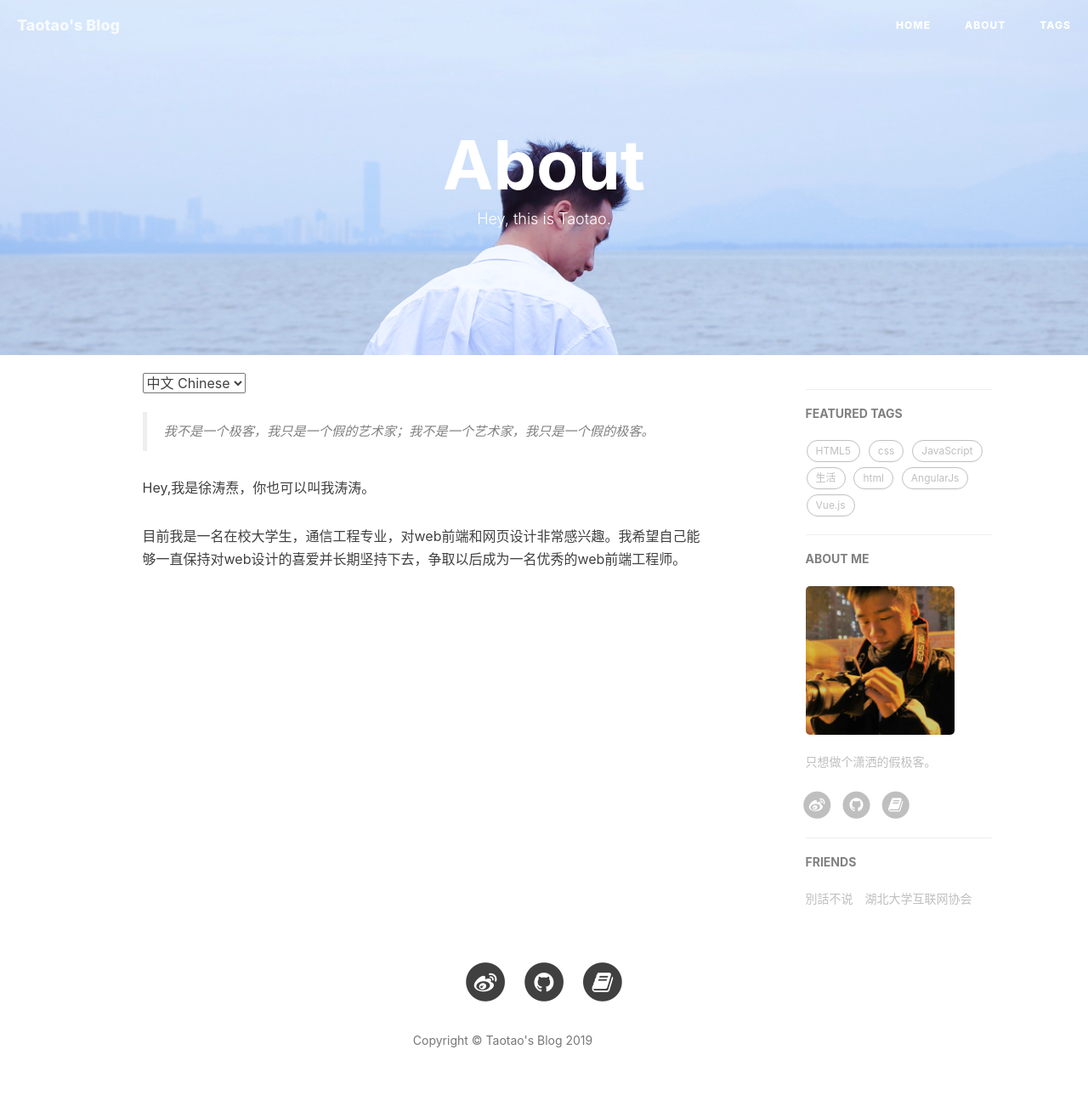
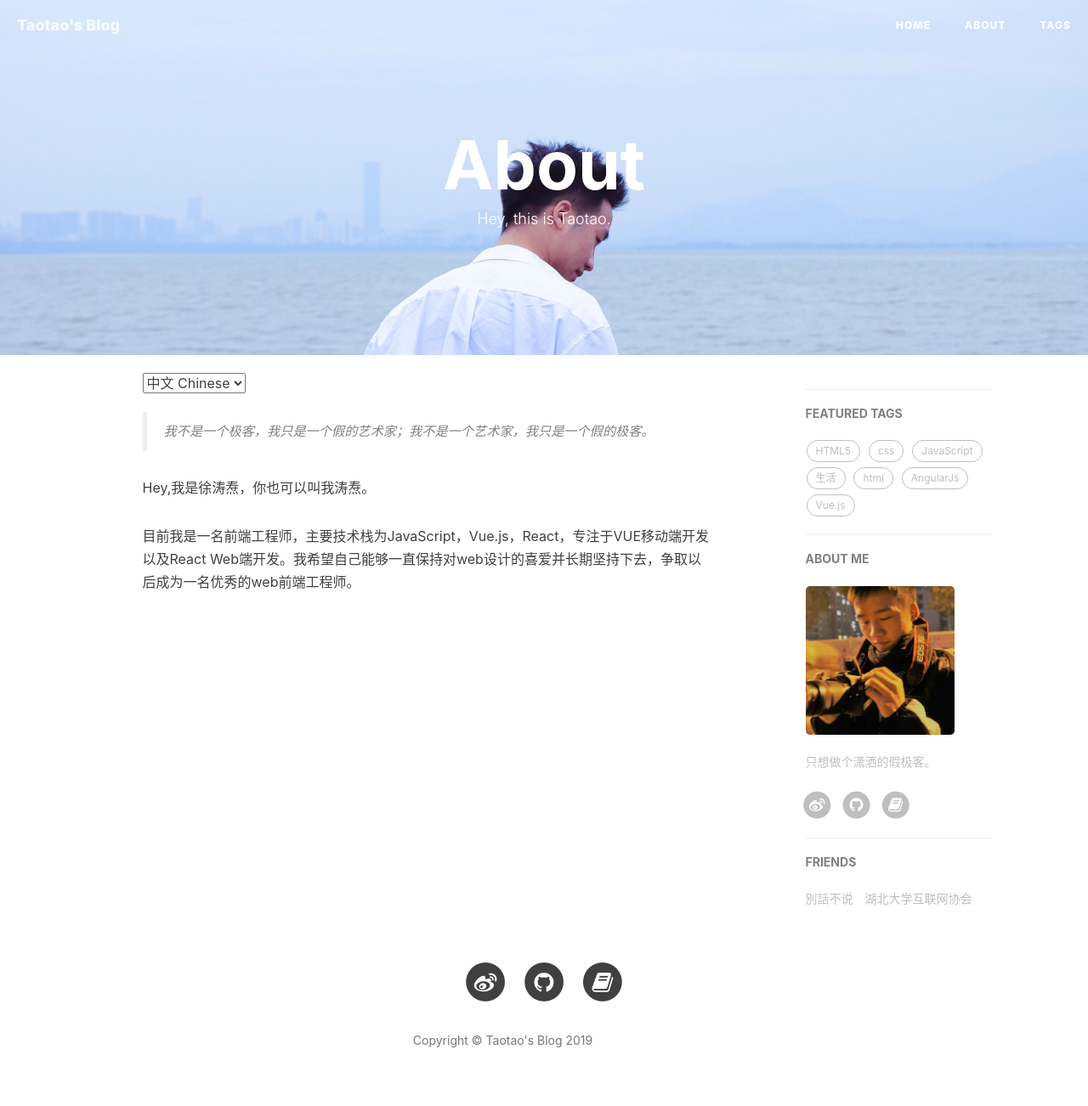
Before and after one commit to Xutaotaotao/Xutaotaotao.github.io, a Jekyll site: the page built from about.html, in a window 1280 px wide. Shown: the whole page at 85% size. Built offline with Jekyll 4.4.1, drawn with Linux system fonts in a browser that asks for light colours; comment, search, counter and statistics services are not loaded; grey boxes are pictures that could not be loaded.

```diff
--- a/about.html
+++ b/about.html
@@ -14,8 +14,8 @@ header-img: "img/about-bg1.jpg"
     <blockquote>
         我不是一个极客，我只是一个假的艺术家；我不是一个艺术家，我只是一个假的极客。
     </blockquote>
-    <p>Hey,我是徐涛焘，你也可以叫我涛涛。</p>
-    <p>目前我是一名在校大学生，通信工程专业，对web前端和网页设计非常感兴趣。我希望自己能够一直保持对web设计的喜爱并长期坚持下去，争取以后成为一名优秀的web前端工程师。</p>
+    <p>Hey,我是徐涛焘，你也可以叫我涛焘。</p>
+    <p>目前我是一名前端工程师，主要技术栈为JavaScript，Vue.js，React，专注于VUE移动端开发以及React Web端开发。我希望自己能够一直保持对web设计的喜爱并长期坚持下去，争取以后成为一名优秀的web前端工程师。</p>
 </div>
 <!-- English Version -->
 <div class="en post-container">
@@ -23,10 +23,10 @@ header-img: "img/about-bg1.jpg"
         Not a geek,a fake artist;not a artist ,a fake geek。
     </blockquote>
     <p>
-        Hey, I'm Xutaotao,you can also call me taotao.
+        Hey, I'm TaotaoXu,my English name is Terence.
     </p>
     <p>
-        In year 2014,I entered HUBU University,magjoring in Communication engineering.I like computer science very much,especially in Front-end design and Web design,and want to make some achievement in this filed.I think it would be great if I can continue my interest in that, so that I can become a qualified programmer.
+      At present, I am a front-end engineer, mainly responsible for JavaScript, Vue. Js, React, focusing on Vue mobile terminal development and React Web terminal development. I hope I can keep my love for front-end development and stick to it for a long time to become an excellent front-end engineer in the future.
     </p>
 </div>
 <!-- Handle Language Change -->
```
